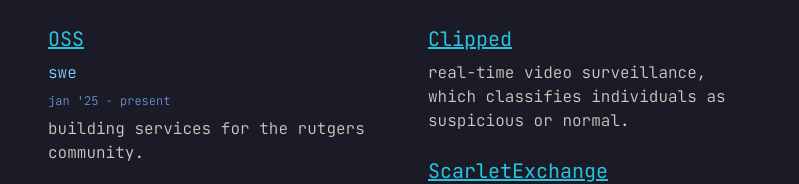
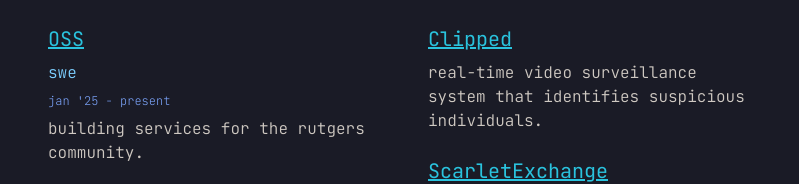
Before and after one commit to yoge1212/me, a Next.js app: page / in a window 1280 px wide. Shown: the part 515-699 px from the top of the page, without its empty margins (240-1039 px from the left). Built offline with nearby package versions, Linux system fonts and the light colour scheme.

Commit message:
fix desc

```diff
--- a/src/components/projects.js
+++ b/src/components/projects.js
@@ -12,8 +12,8 @@ export default function ProjectsGallery() {
         </a>
         <p className="font-light text-[#cfc9c2] ">
           {" "}
-          real-time video surveillance, which classifies individuals as
-          suspicious or normal.{" "}
+          real-time video surveillance system that identifies suspicious
+          individuals.
         </p>
       </div>
 
```
